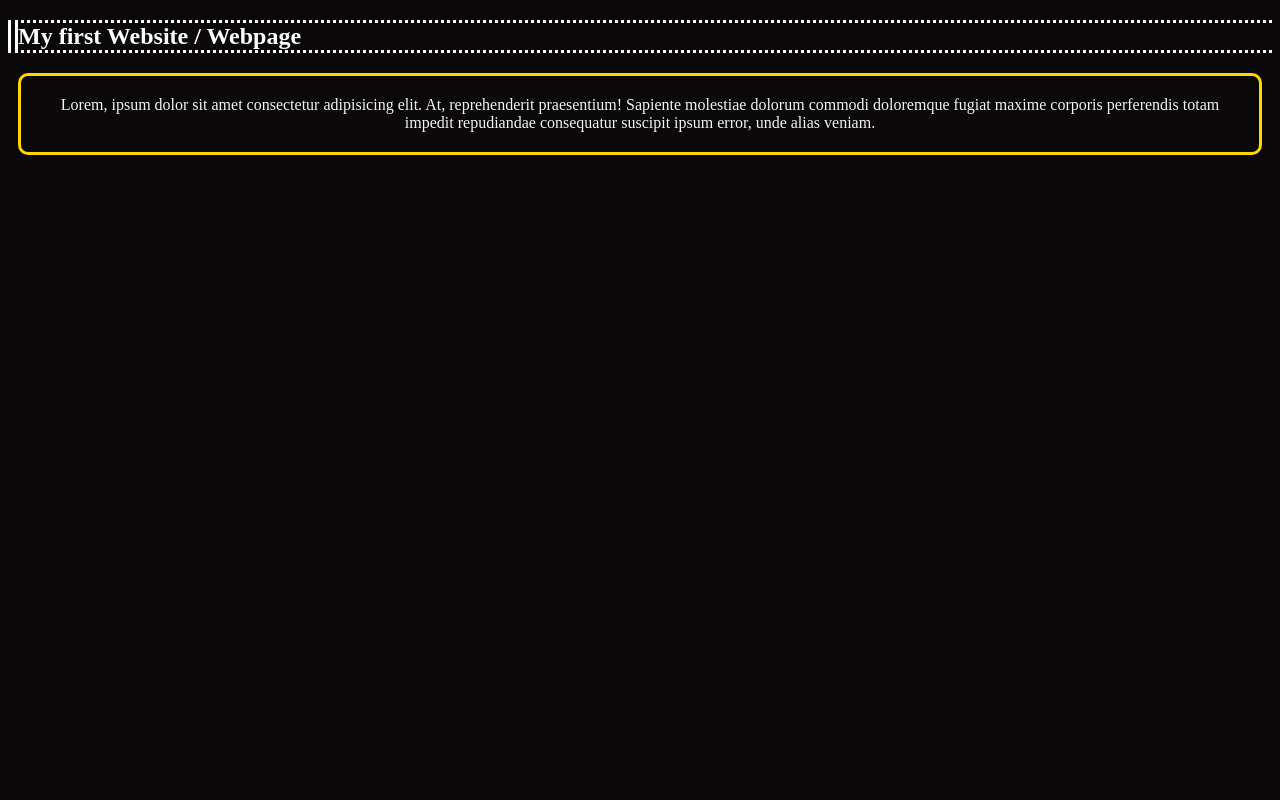
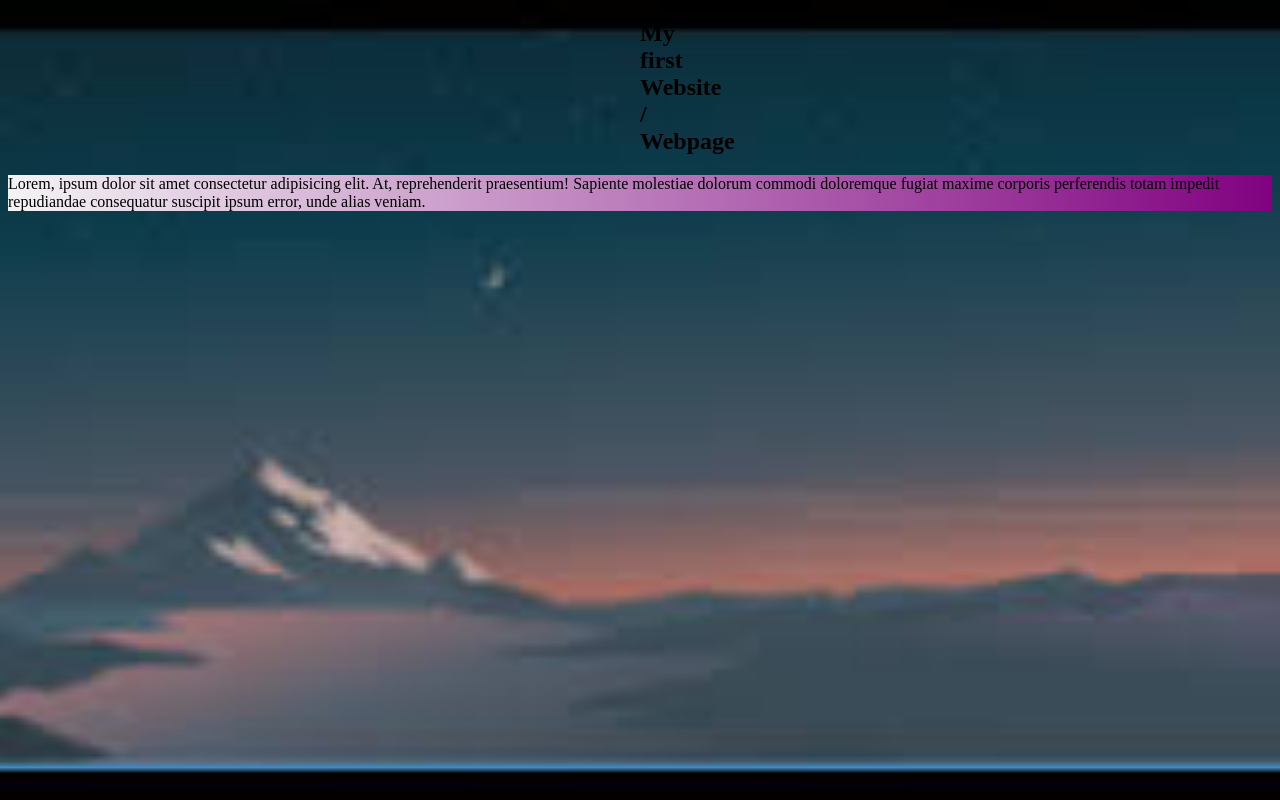
Before and after one commit to iftekar-23/my-first-css, a plain HTML site: page pp.html in a window 1280 px wide. Drawn offline with Linux system fonts and the light colour scheme.

Commit message:
added the css

```diff
--- a/styles/s.css
+++ b/styles/s.css
@@ -1,4 +1,40 @@
 body{
+    background-image:url('../img/cover.jpg') ;
+    background-repeat: no-repeat;
+    background-attachment: fixed;
+    background-position: center;
+    background-size: cover;
+}
+h2{
+    background: linear-gradient(to left, whitesmoke, purple);
+    background-attachment: fixed;
+    background-repeat: no-repeat;
+    margin-left: 50%;
+    margin-right: 50%;
+}
+p{
+    background: linear-gradient(to right, whitesmoke, purple);
+    background-attachment: fixed;
+    background-repeat: no-repeat;
+}
+
+
+
+
+
+
+
+
+
+
+
+
+
+
+
+
+
+/* body{
     background-color: rgb(10, 8, 8);
 }
 h2{
@@ -18,4 +54,4 @@ p{
     padding: 20px;
     margin-left: none;
     margin: 10px;
-}
+} */
```
Also changed, not shown: img/cover.jpg (added).
